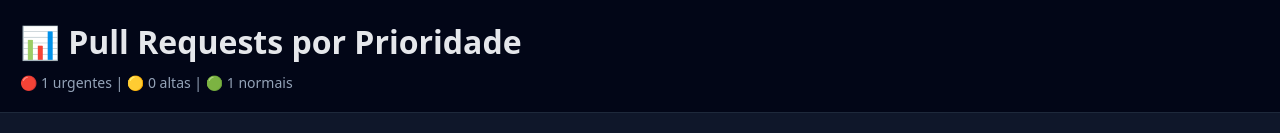
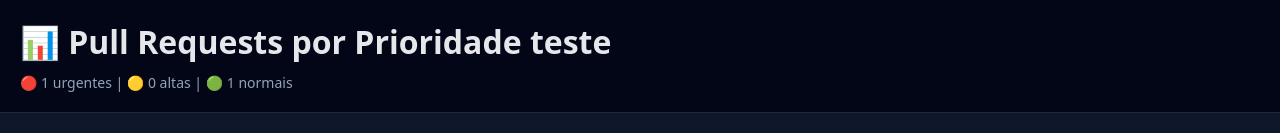
Before and after one commit to samuel441/git-page-pr, a plain HTML site: page index.html in a window 1280 px wide. Shown: the top 133 px of the page. Drawn offline with Linux system fonts and the light colour scheme.

Commit message:
Update header title in index.html

```diff
--- a/index.html
+++ b/index.html
@@ -7,7 +7,7 @@
 </head>
 <body>
   <header>
-    <h1>📊 Pull Requests por Prioridade</h1>
+    <h1>📊 Pull Requests por Prioridade teste</h1>
     <div id="stats"></div>
   </header>
 
```
